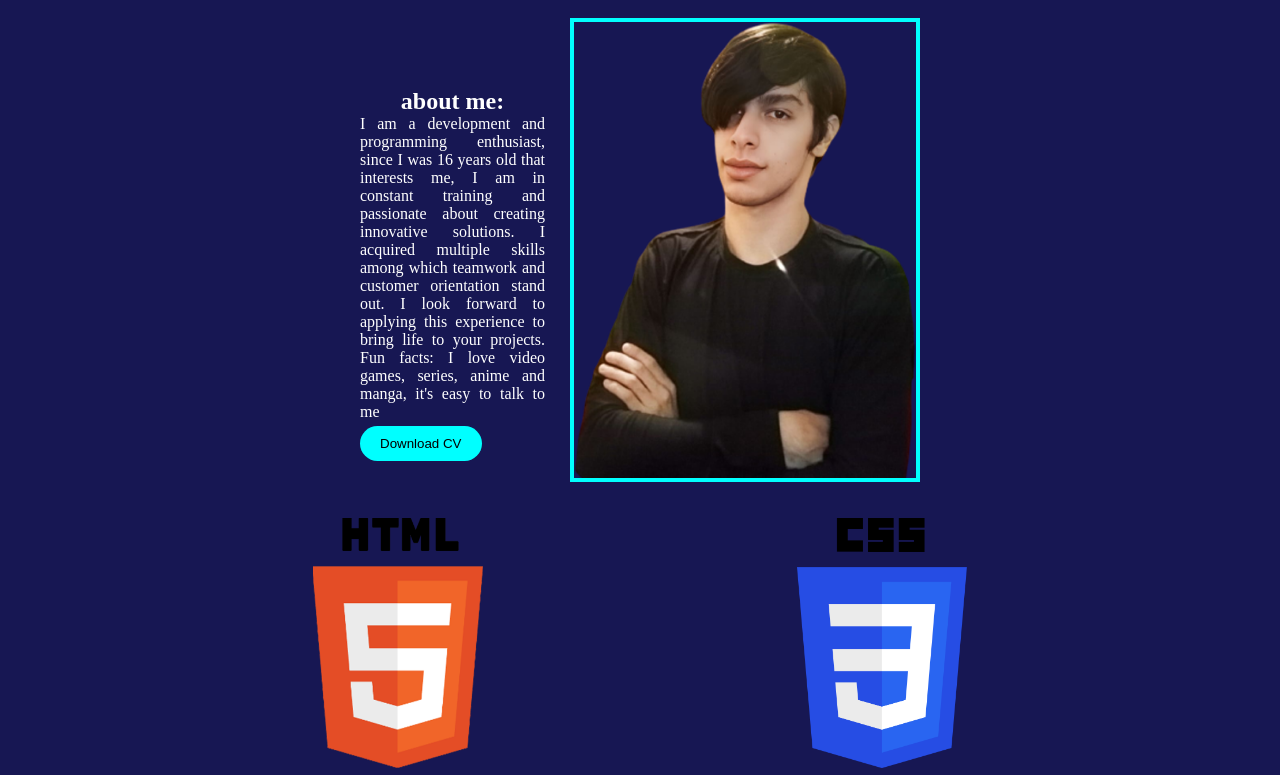
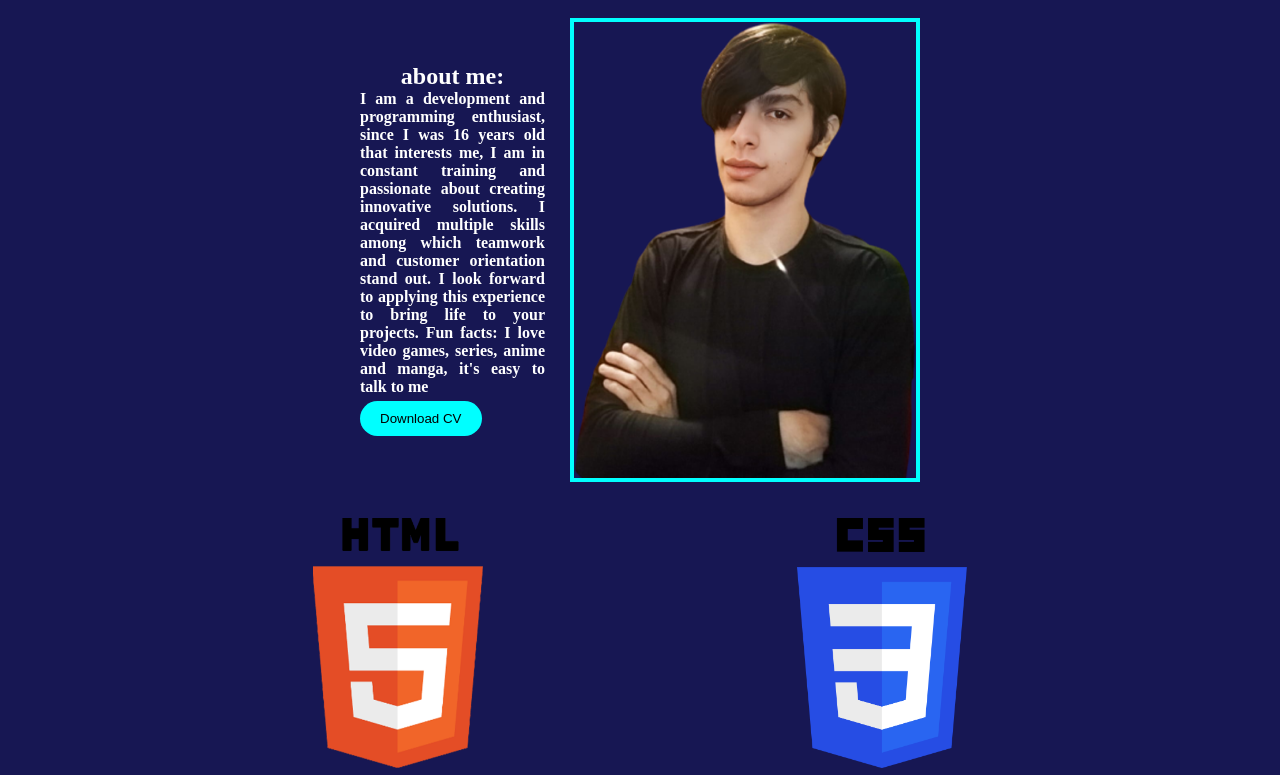
Before and after one commit to CapiLucas/myPage, a website: page index.html in a window 1280 px wide. Shown: the part 592-1367 px from the top of the page. Drawn offline with Linux system fonts and the light colour scheme.

Commit message:
text errors resolved

```diff
--- a/estilos/scss/styles.scss
+++ b/estilos/scss/styles.scss
@@ -74,16 +74,6 @@ h1, h2{
 		box-shadow: 0px 0px 10px 7px white;
 	}
 }
-section{
-	text-align: center;
-	h1{
-		margin-top: 50px;
-	}
-	span{
-		text-align: center;
-		color: white;
-	}
-}
 .imagenes{
 	display: flex;
 	flex-flow: row nowrap;
@@ -135,6 +125,14 @@ section{
 		justify-content: center;
 		justify-items: center;
 		align-items: center ;
+		.info-content{
+			span,h1{
+				color: white;
+			}
+			span{
+				font-weight: 600;
+			}
+		}
 		.me{
 			margin-left: 25px;
 			width: 350px;
@@ -148,6 +146,7 @@ section{
 			margin-top: 5px;
 			cursor: pointer;
 		}
+
 	}
 }
 footer{
```
Also changed, not shown: estilos/css/styles.css, 1 other file.
